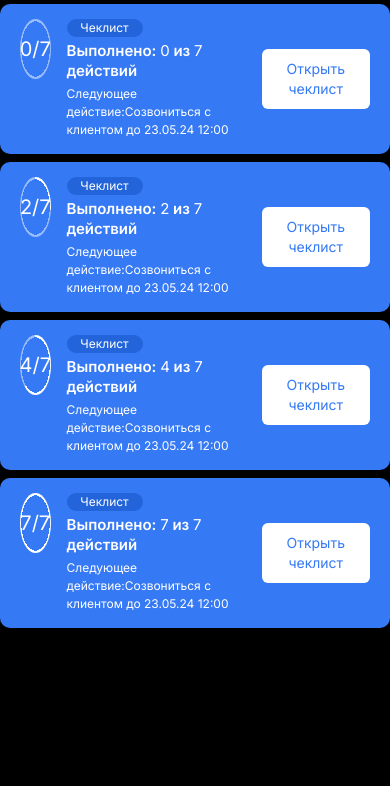
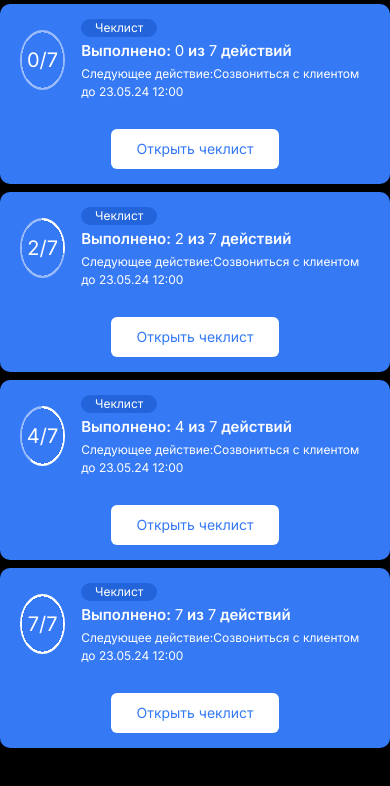
Before and after one commit to djetrl/element, a plain HTML site: page index.html in a window 390 px wide. Drawn offline with Linux system fonts and the light colour scheme.

Commit message:
add adaptive

```diff
--- a/style.css
+++ b/style.css
@@ -59,6 +59,7 @@ body{
 
 .item_group{
   display: flex;
+  align-items: center;
   gap: 0.8em;
 }
 .item_content{
@@ -131,3 +132,26 @@ body{
 .btn:hover{
   text-decoration: underline;
 }
+
+
+
+/* Для мобильных устройств */
+@media only screen and (max-width: 600px) {
+  .item{
+    flex-direction: column;
+    gap: 1.4em;
+  }
+  .item_group{
+    align-items:center;
+  }
+}
+
+
+
+/* Для десктопов */
+@media only screen and (min-width: 1625px) {
+  .item-list{
+    max-width: 1200px ;
+    --fontSize:26px;
+  }
+}
```
